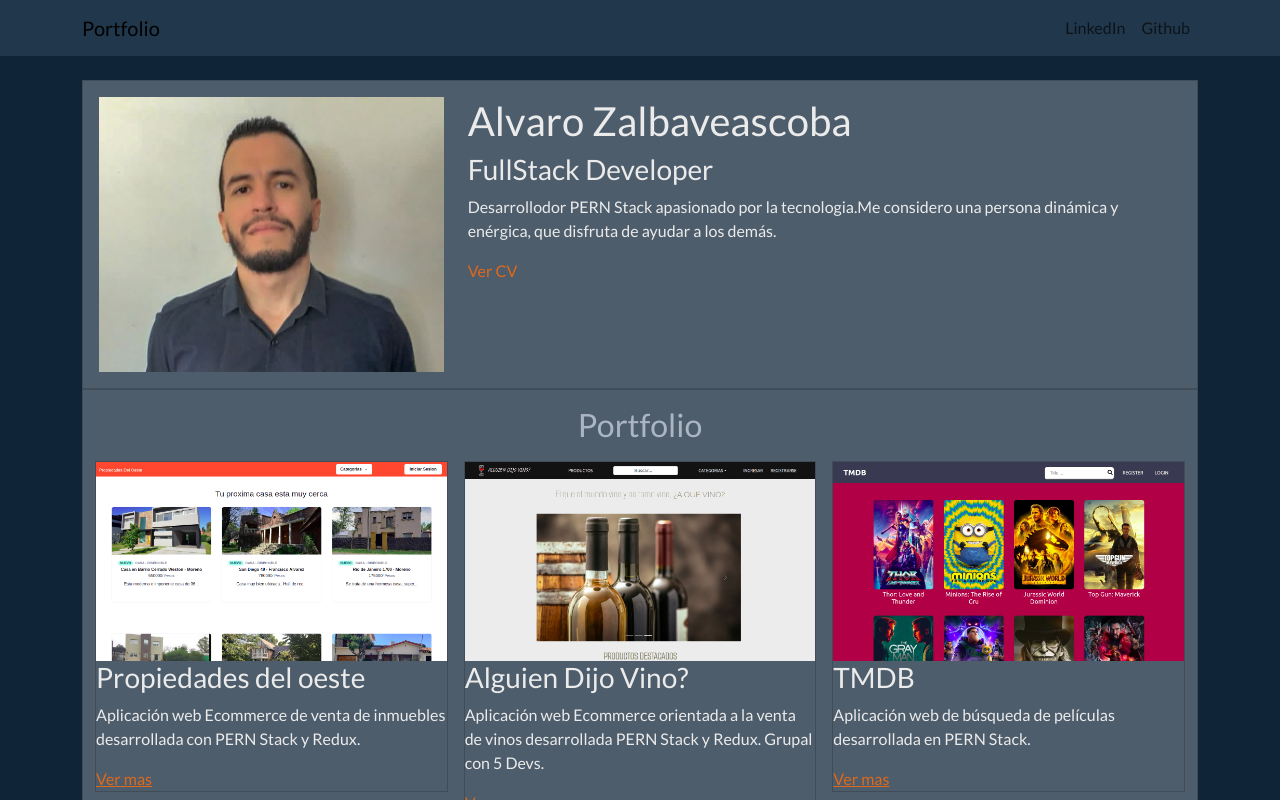
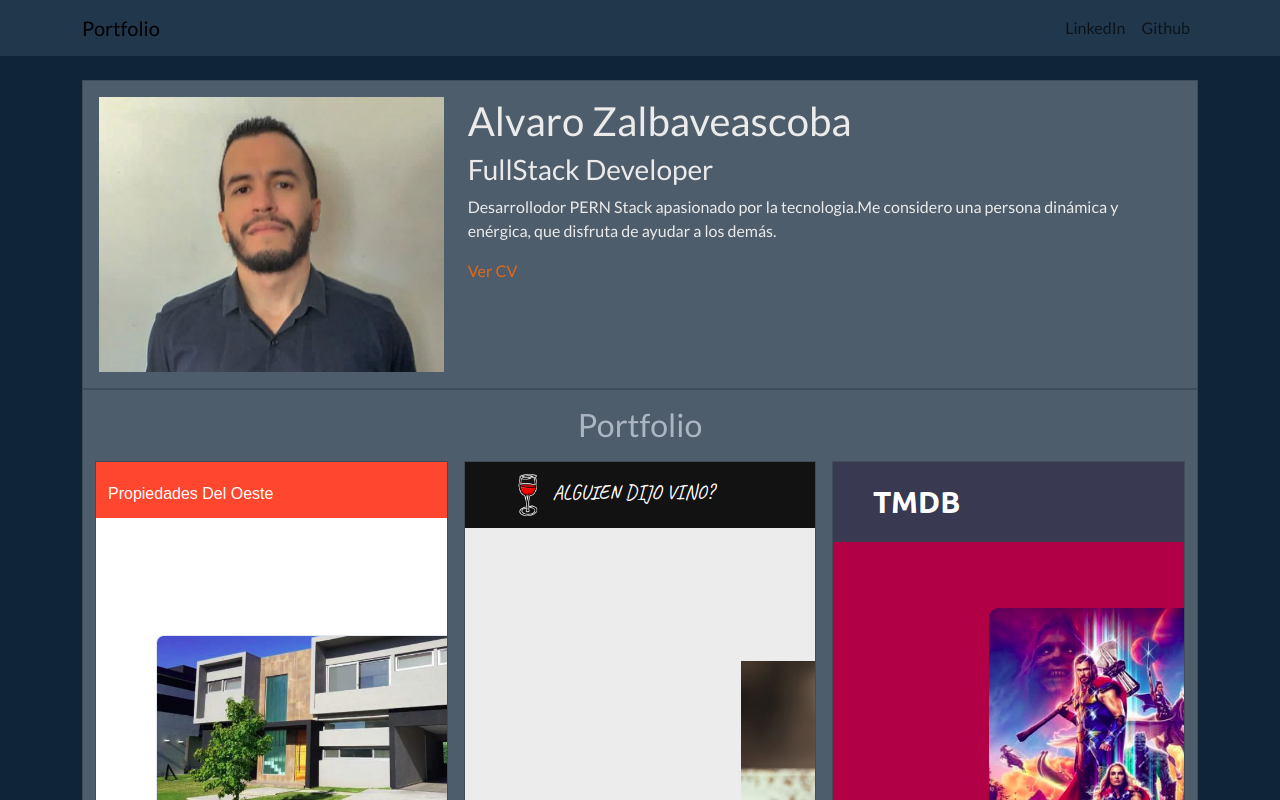
Before and after one commit to alvaro-z/Portfolio, a Next.js app: page / in a window 1280 px wide. Shown: the top 800 px of the page. Built offline with nearby package versions, Linux system fonts and the light colour scheme; a small style sheet from the web is missing.

Commit message:
retoques css

```diff
--- a/components/Navbar.js
+++ b/components/Navbar.js
@@ -10,7 +10,7 @@ const Navbar = () => {
                 <button className="navbar-toggler" type="button" data-bs-toggle="collapse" data-bs-target="#navbarNav" aria-controls="navbarNav" aria-expanded="false" aria-label="Toggle navigation">
                     <span className="navbar-toggler-icon"></span>
                 </button>
-                <div className="collapse navbar-collapse" id="navbarNav">
+                <div className="navbar-collapse" id="navbarNav">
                     <ul className="navbar-nav ms-auto">
                         <li className="nav-item">
                             <Link href="https://www.linkedin.com/in/alvaroz/">
--- a/global.css
+++ b/global.css
@@ -11,6 +11,6 @@
     transform: scale(1.8);
 }
 
-#cv{
+a{
     text-decoration: none;
 }
--- a/pages/index.js
+++ b/pages/index.js
@@ -42,7 +42,7 @@ const Index = () => {
                                         <div className="card">
                                             <Link href={repo}>
                                                 <div className="overflow">
-                                                    <img src={`/${image}`} className="card-img-top" />
+                                                    <img src={`/${image}`} className="card-img-to" />
                                                 </div>
                                             </Link>
 
```
